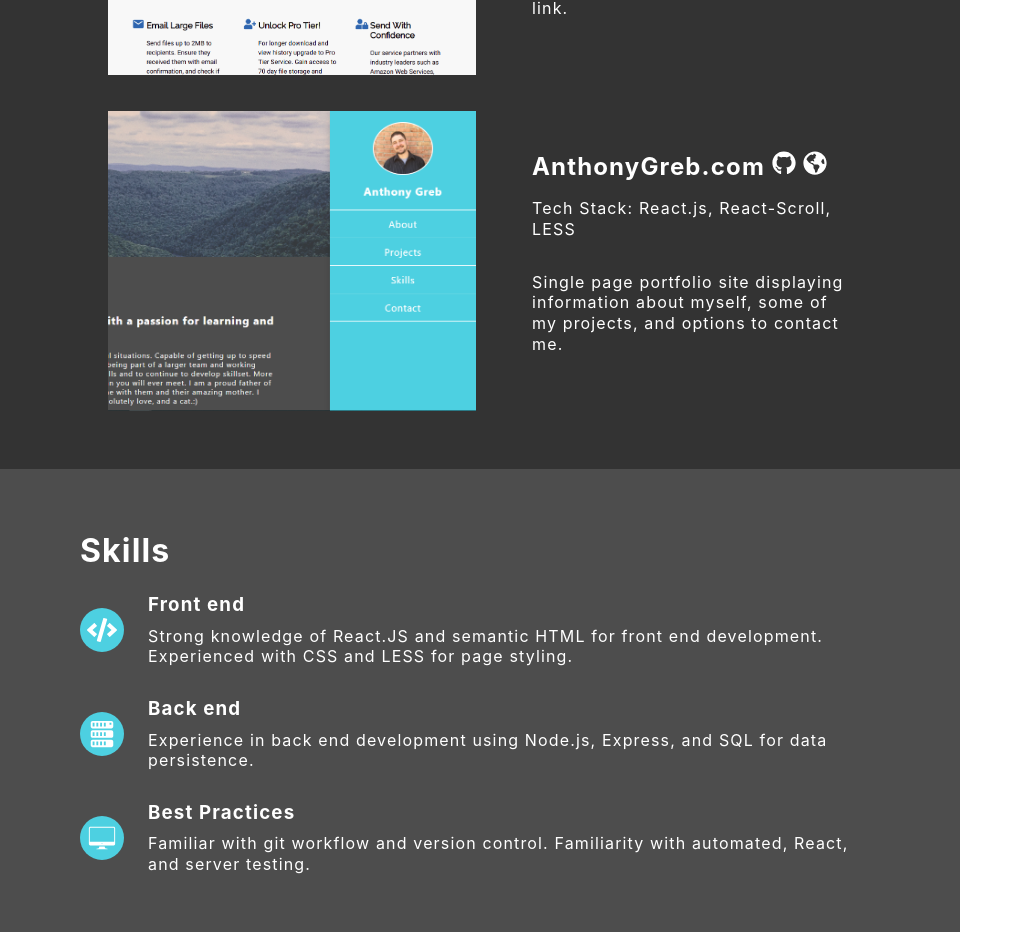
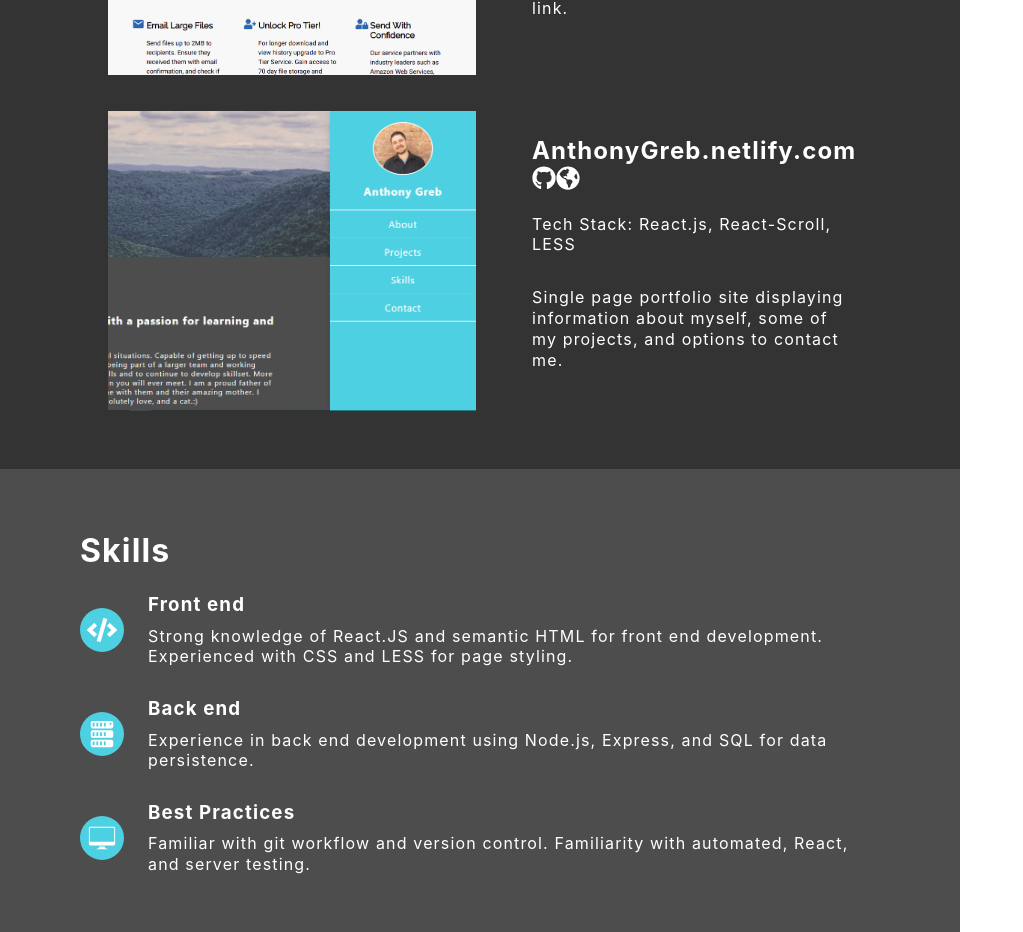
Before and after one commit to agreb17/PortfolioPage, a React (Create React App) app in the folder portfolio/: page / in a window 1280 px wide. Shown: the part 1096-2028 px from the top of the page, without its empty margins (0-1023 px from the left). Built offline with nearby package versions, Linux system fonts and the light colour scheme.

Commit message:
minor changes

```diff
--- a/portfolio/src/components/projectSection.js
+++ b/portfolio/src/components/projectSection.js
@@ -29,7 +29,16 @@ export default function ProjectSection({ title, subtitle, dark, id }) {
             <div className="projectTile">
                 <div className={portfolioInner} />
                     <div className="projectText">
-                        <h2>AnthonyGreb.com <a href="https://github.com/agreb17/PortfolioSite" target="_blank"><FaGithub className="fa"/></a> <a href="http://www.anthonygreb.com" target="_blank"><FaGlobeAmericas className="fa"/></a></h2>
+                        <h2>AnthonyGreb.netlify.com
+                            <a href="https://github.com/agreb17/PortfolioPage"
+                            target="_blank"><FaGithub
+                            className="fa"/>
+                            </a>
+                            <a href="http://www.anthonygreb.netlify.com"
+                            target="_blank"><FaGlobeAmericas
+                            className="fa"/>
+                            </a>
+                        </h2>
                         <p>Tech Stack: React.js, React-Scroll, LESS</p>
                         <p>
                             Single page portfolio site displaying information about
```
